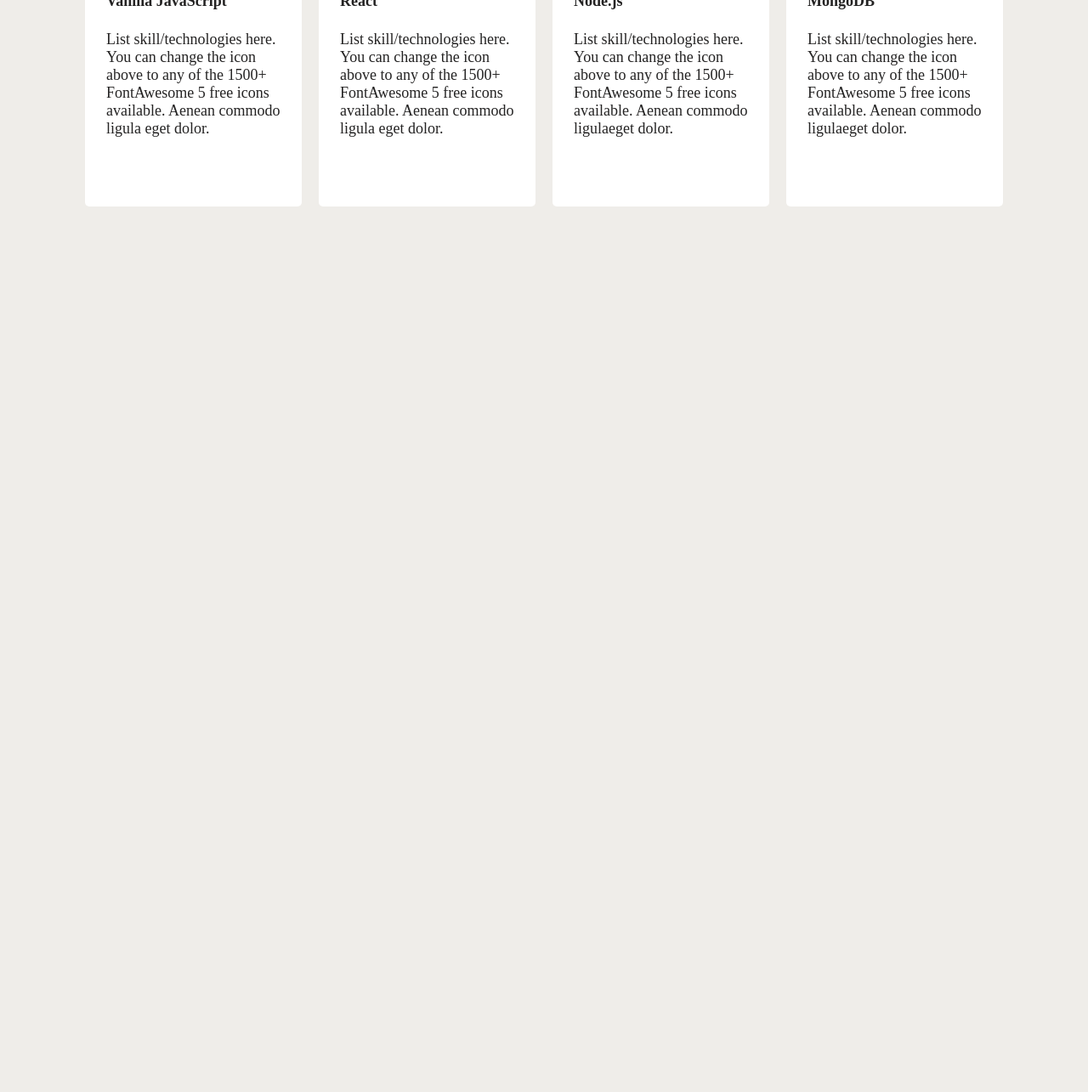
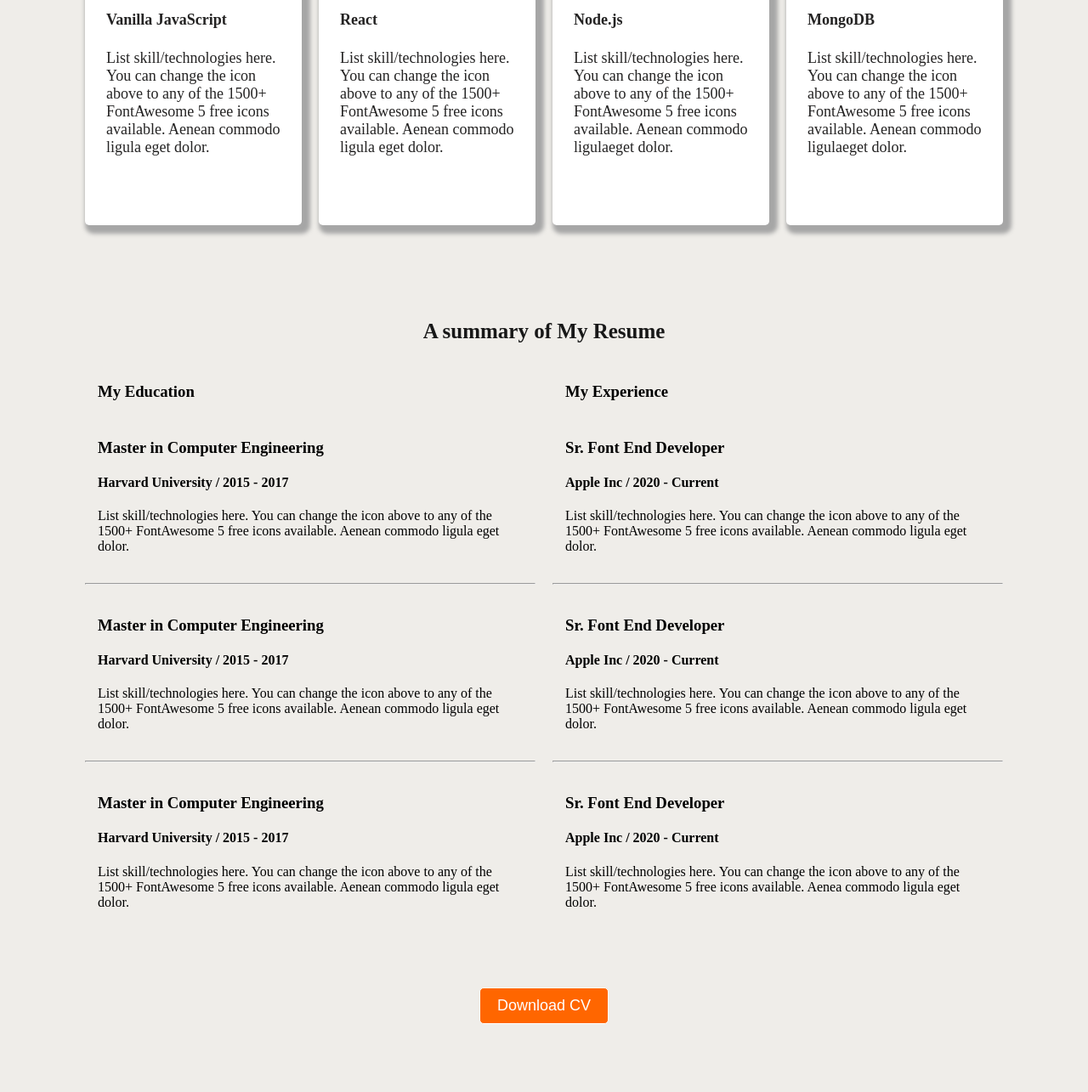
Before and after one commit to paradox-99/portfolio_practice, a plain HTML site: page index.html in a window 1280 px wide. Shown: the part 1259-2544 px from the top of the page at 85% size. Before the commit the page ends 1512 px from the top, so only its background shows below. Drawn offline with Linux system fonts and the light colour scheme; a web font is replaced by a local one.

Commit message:
updating job and education section

```diff
--- a/css/style.css
+++ b/css/style.css
@@ -46,9 +46,9 @@ nav a{
     border-radius: 5px;
     border: 1px solid;
     width:max-content;
-    padding: 5px 15px;
+    padding: 10px 20px;
     color: white;
-    font-size: 15px;
+    font-size: 18px;
 }
 
 /* header related styel */
@@ -83,7 +83,7 @@ nav a{
     color: #181818;
     text-align: center;
     font-size: 25px;
-    font-weight: 700;
+    font-weight: 800;
 }
 
 .section_dis{
@@ -133,4 +133,43 @@ main{
     border-radius: 5px;
     font-size: 18px;
     color: #242323;
+    box-shadow: 5px 5px 5px 5px #a6a6a6;
 }
+
+
+.section_diss{
+    color: #4a4949;
+    text-align: center;
+    font-size: 18px;
+    width: 800px;
+    margin-left: 150px;
+}
+
+.experience{
+    display: flex;
+    justify-content: space-between;
+}
+
+.ej_section{
+    padding: 10px;
+}
+
+.specific_sec{
+    margin: 5px;
+    padding: 10px;
+}
+
+.ej_head{
+    margin: 5px;
+    padding: 10px;
+}
+
+.ej_main{
+    margin: 30px 0px;
+    padding: 50px 0px;
+}
+
+.main_cl_bt{
+    text-align: center;
+    margin-top: 50px;
+}
--- a/index.html
+++ b/index.html
@@ -37,7 +37,7 @@
     </header>
     <main>
         <section class="about_Me">
-            <h3 class="section_title">About Me</h3>
+            <h2 class="section_title">About Me</h2>
             <p class="section_dis">
                 I, m a designer & developer with a passion for web design. I enjoy developing simple, clean and slick
                 websites that provide real value to the end user. Thousand of clients have procured exceptional resulfs
@@ -69,8 +69,8 @@
         <!-- what i do section -->
 
         <section>
-            <h3 class="section_title">What I do</h3>
-            <p class="section_dis">
+            <h2 class="section_title">What I do</h2>
+            <p class="section_diss">
                 I have more than 10 years experience building software for clients all over the world. Below is a quick
                 overview of my main technical skill sets and technologies i use. Want to find out more about my
                 experience? Check out my online resume and project portfolio.
@@ -80,40 +80,98 @@
                     <img src="images/icons/js.png" alt="JavaScript icon">
                     <h4>Vanilla JavaScript</h4>
                     <p>
-                        List skill/technologies here. You can change the icon above to any of the 1500+ FontAwesome 5
-                        free icons available. Aenean commodo ligula eget dolor.
+                        List skill/technologies here. You can change the icon above to any of the 1500+ FontAwesome 5 free icons available. Aenean commodo ligula eget dolor.
                     </p>
                 </div>
                 <div class="skills_info">
                     <img src="images/icons/react.png" alt="react icon">
                     <h4>React</h4>
                     <p>
-                        List skill/technologies here. You can change the icon above to any of the 1500+ FontAwesome 5
-                        free icons available. Aenean commodo ligula eget dolor.
+                        List skill/technologies here. You can change the icon above to any of the 1500+ FontAwesome 5 free icons available. Aenean commodo ligula eget dolor.
                     </p>
                 </div>
                 <div class="skills_info">
                     <img src="images/icons/nodejs.png" alt="nodejs icon">
                     <h4>Node.js</h4>
                     <p>
-                        List skill/technologies here. You can change the icon above to any of the 1500+ FontAwesome 5
-                        free icons available. Aenean commodo ligulaeget dolor.
+                        List skill/technologies here. You can change the icon above to any of the 1500+ FontAwesome 5 free icons available. Aenean commodo ligulaeget dolor.
                     </p>
                 </div>
                 <div class="skills_info">
                     <img src="images/icons/mongo.png" alt="mongodb icon">
                     <h4>MongoDB</h4>
                     <p>
-                        List skill/technologies here. You can change the icon above to any of the 1500+ FontAwesome 5
-                        free icons available. Aenean commodo ligulaeget dolor.
+                        List skill/technologies here. You can change the icon above to any of the 1500+ FontAwesome 5 free icons available. Aenean commodo ligulaeget dolor.
                     </p>
                 </div>
             </div>
         </section>
+
+        <section class="ej_main">
+            <h2 class="section_title">A summary of My Resume</h2>
+            <div class="experience">
+            <div class="ej_section">
+                <h3 class="ej_head">My Education</h3>
+                <div class="specific_sec">
+                    <h3>Master in Computer Engineering</h3>
+                    <h4>Harvard University / 2015 - 2017</h4>
+                    <p>
+                        List skill/technologies here. You can change the icon above to any of the 1500+ FontAwesome 5 free icons available. Aenean commodo ligula eget dolor.
+                    </p>
+                </div>
+                <hr>
+                <div class="specific_sec">
+                    <h3>Master in Computer Engineering</h3>
+                    <h4>Harvard University / 2015 - 2017</h4>
+                    <p>
+                        List skill/technologies here. You can change the icon above to any of the 1500+ FontAwesome 5 free icons available. Aenean commodo ligula eget dolor.
+                    </p>
+                </div>
+                <hr>
+                <div class="specific_sec">
+                    <h3>Master in Computer Engineering</h3>
+                    <h4>Harvard University / 2015 - 2017</h4>
+                    <p>
+                        List skill/technologies here. You can change the icon above to any of the 1500+ FontAwesome 5 free icons available. Aenean commodo ligula eget dolor.
+                    </p>
+                </div>
+            </div>
+            <div class="ej_section">
+                <h3 class="ej_head">My Experience</h3>
+                <div class="specific_sec">
+                    <h3>Sr. Font End Developer</h3>
+                    <h4>Apple Inc / 2020 - Current</h4>
+                    <p>
+                        List skill/technologies here. You can change the icon above to any of the 1500+ FontAwesome 5 free icons available. Aenean commodo ligula eget dolor.
+                    </p>
+                </div>
+                <hr>
+                <div class="specific_sec">
+                    <h3>Sr. Font End Developer</h3>
+                    <h4>Apple Inc / 2020 - Current</h4>
+                    <p>
+                        List skill/technologies here. You can change the icon above to any of the 1500+ FontAwesome 5 free icons available. Aenean commodo ligula eget dolor.
+                    </p>
+                </div>
+                <hr>
+                <div class="specific_sec">
+                    <h3>Sr. Font End Developer</h3>
+                    <h4>Apple Inc / 2020 - Current</h4>
+                    <p>
+                        List skill/technologies here. You can change the icon above to any of the 1500+ FontAwesome 5 free icons available. Aenea commodo ligula eget dolor.
+                    </p>
+                </div>
+            </div>
+        </div>
+
+        <div class="main_cl_bt">
+            <button class="primary_button">Download CV</button>
+        </div>
+        </section>
     </main>
+
     <footer>
 
     </footer>
 </body>
-
 </html>
```
